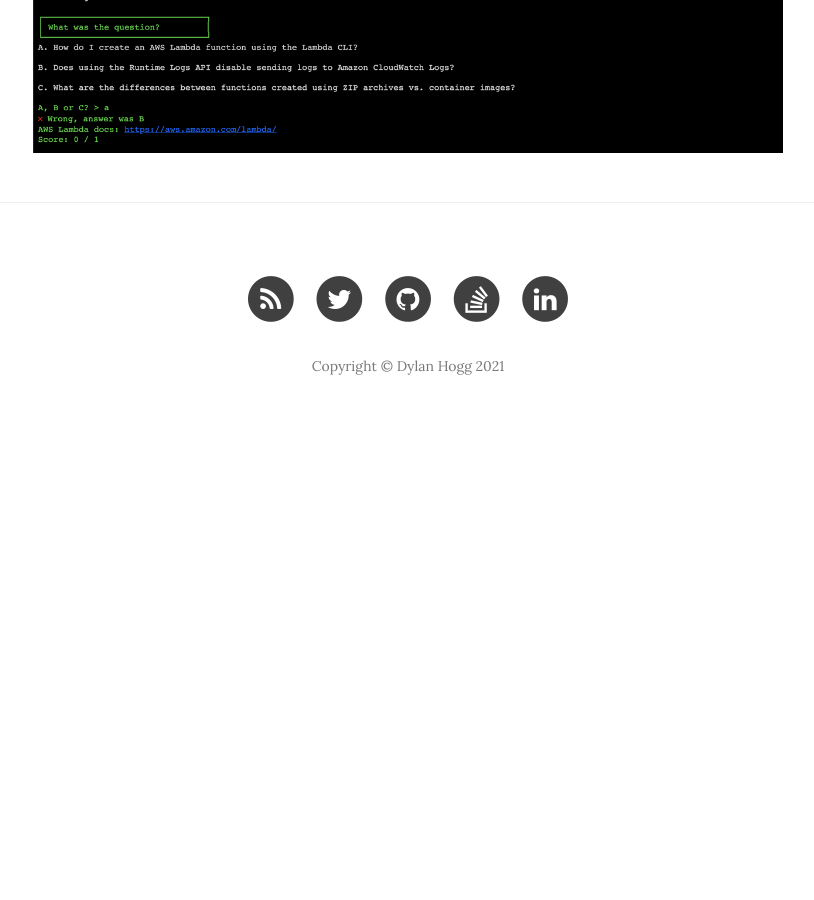
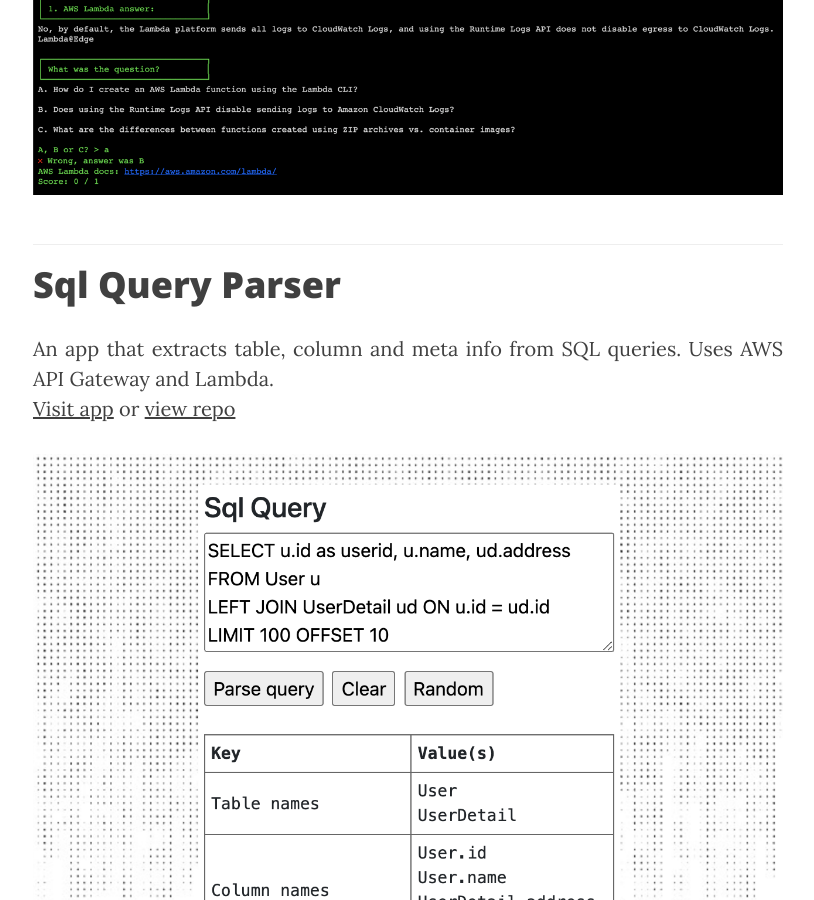
Before and after one commit to dylanhogg/dylanhogg.github.io, a Jekyll site: the page built from apps.html, in a window 1280 px wide and 900 px high, scrolled down 2502 px. Shown: the whole window, without its empty margins (232-1046 px from the left). Built offline with Jekyll 4.4.1, drawn with Linux system fonts in a browser that asks for light colours; nearby versions of some CDN libraries; before the commit the page ends 2944 px from its top, so only the background shows below that.

Commit message:
Add Sql Query app to list.

```diff
--- a/apps.html
+++ b/apps.html
@@ -15,6 +15,7 @@ header-img: "img/apps-bg.jpg"
 <a href="https://awesome-python.infocruncher.com/"><img src="../img/app-awesome-python-1.png" /></a>
 <br />
 
+<hr />
 <h1><a href="https://address-app.infocruncher.com/">Address Segmenter</a></h1>
 <p>
     An ML powered app that segments free-text addresses into known GNAF fields. Uses AWS API Gateway and Lambda.
@@ -24,6 +25,7 @@ header-img: "img/apps-bg.jpg"
 <a href="https://address-app.infocruncher.com/"><img src="../img/app-addressapp-1.png" /></a>
 <br />
 
+<hr />
 <h1><a href="http://jeopardy-app.infocruncher.com/">Cloud Jeopardy!</a></h1>
 <p>
     An AWS Certification study tool - select the correct question for the given AWS FAQ answer, Jeopardy style
@@ -32,3 +34,13 @@ header-img: "img/apps-bg.jpg"
 </p>
 <a href="http://jeopardy-app.infocruncher.com/"><img src="../img/app-cloud-jeopardy-1.png" /></a>
 <br />
+
+<hr />
+<h1><a href="https://sql-app.infocruncher.com/">Sql Query Parser</a></h1>
+<p>
+    An app that extracts table, column and meta info from SQL queries. Uses AWS API Gateway and Lambda.
+    <br />
+    <a href="https://sql-app.infocruncher.com/">Visit app</a> or <a href="https://github.com/dylanhogg/sql-app">view repo</a>
+</p>
+<a href="https://sql-app.infocruncher.com/"><img src="../img/app-sqlapp-1.png" /></a>
+<br />
```
Also changed, not shown: img/app-sqlapp-1.png (added).
